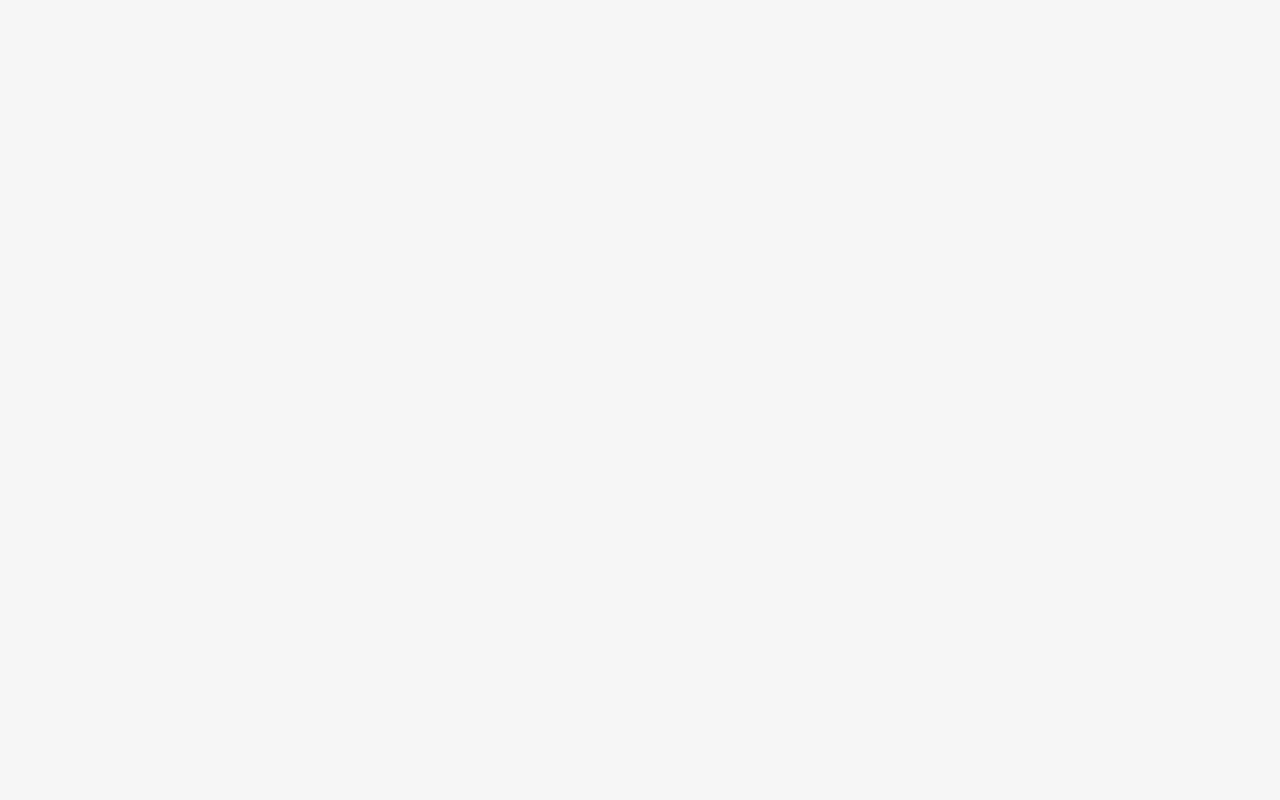
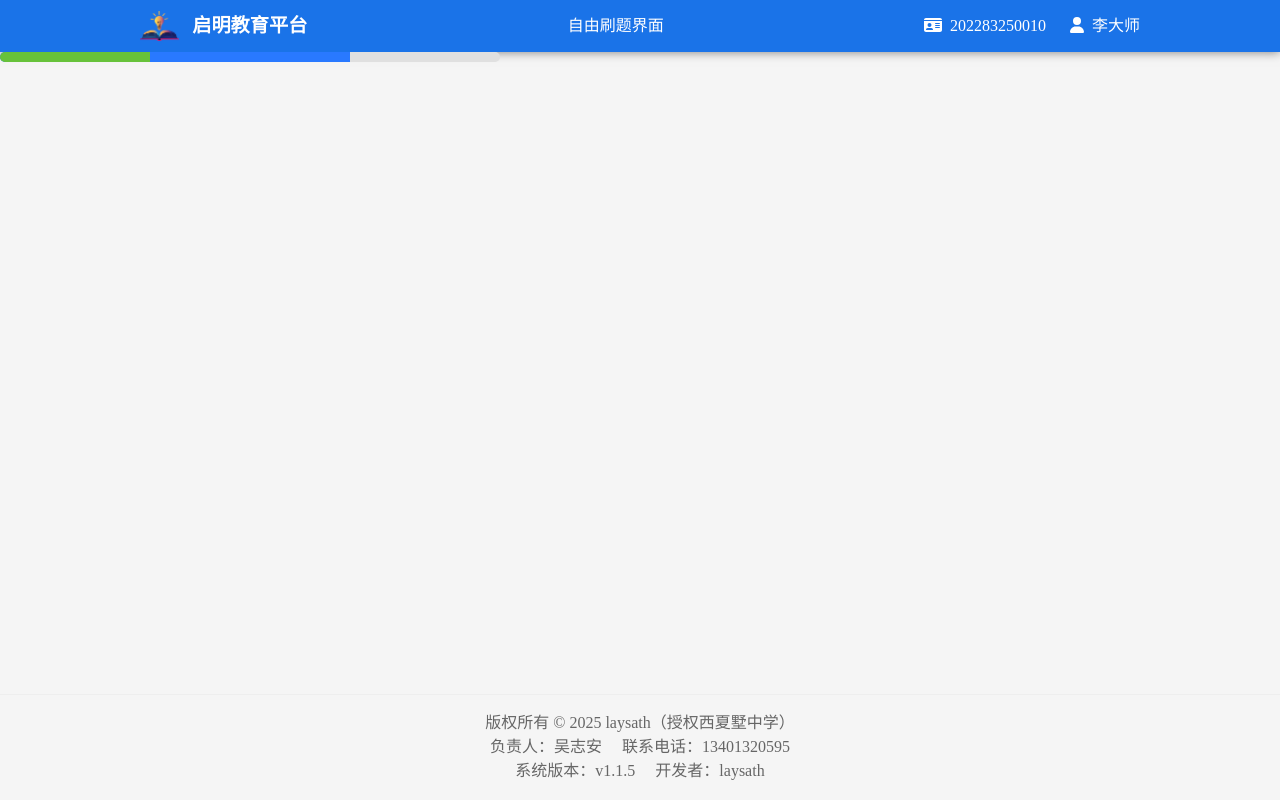
Before and after one commit to faithleysath/qiming-education-frontend, a Vue app: page /practice in a window 1280 px wide. Before the commit this address had no page. Built offline with nearby package versions, Linux system fonts and the light colour scheme.

Commit message:
feat: :sparkles: add practice page

```diff
--- /dev/null
+++ b/src/components/ProgressBar.vue
@@ -0,0 +1,46 @@
+<script setup lang="ts">
+const props = defineProps({
+    total: {type: Number, required: true},
+    pending: {type: Number, required: true},
+    complete: {type: Number, required: true},
+    width: {type: String, required: true},
+});
+
+const pendingWidth = props.pending / props.total * 100 + '%';
+const completeWidth = props.complete / props.total * 100 + '%';
+</script>
+
+<template>
+    <div class="ProgressBar" :style="{'width': width}">
+        <div class="PendingBar" :style="{'width': pendingWidth}"></div>
+        <div class="CompleteBar" :style="{'width': completeWidth}"></div>
+    </div>
+</template>
+
+<style scoped>
+div {
+    height: 10px; /* Slightly taller for better visibility */
+    border-radius: 5px; /* More rounded corners */
+    transition: width 0.3s ease; /* Smooth transition */
+}
+
+.ProgressBar {
+    background-color: #e0e0e0; /* Lighter background */
+    position: relative;
+    overflow: hidden; /* Hide overflow to prevent visual glitches */
+}
+
+.ProgressBar div {
+    position: absolute;
+    left: 0;
+    border-radius: 0;
+}
+
+.PendingBar {
+    background-color: #2979FF; /* Modern blue */
+}
+
+.CompleteBar {
+    background-color: #67C23A; /* Modern green */
+}
+</style>
--- a/src/main.ts
+++ b/src/main.ts
@@ -3,6 +3,7 @@ import 'normalize.css'
 import '@/style.css'
 import App from '@/App.vue'
 import HomeView from '@/views/HomeView.vue'
+import PracticeView from '@/views/PracticeView.vue'
 import { createRouter, createWebHistory } from 'vue-router'
 import { createPinia } from 'pinia'
 
@@ -20,6 +21,7 @@ library.add(faIdCard, faUser, faArrowRightFromBracket)
 
 const routes = [
     { path: '/', component: HomeView },
+    { path: '/practice', component: PracticeView}
 ]
 
 const router = createRouter({
--- /dev/null
+++ b/src/views/PracticeView.vue
@@ -0,0 +1,17 @@
+<script setup lang="ts">
+import HeaderBar from '@/components/HeaderBar.vue';
+import FooterBar from '@/components/FooterBar.vue';
+import ProgressBar from '@/components/ProgressBar.vue';
+</script>
+
+<template>
+    <div class="PageContent">
+        <main>
+            <HeaderBar :logo="'/logo.png'" :title="'启明教育平台'" :student-number="'202283250010'" :student-name="'李大师'">自由刷题界面</HeaderBar>
+            <div class="PracticeContainer">
+                <ProgressBar :width="'500px'" :total="100" :pending="70" :complete="30"></ProgressBar>
+            </div>
+        </main>
+        <FooterBar></FooterBar>
+    </div>
+</template>
```
